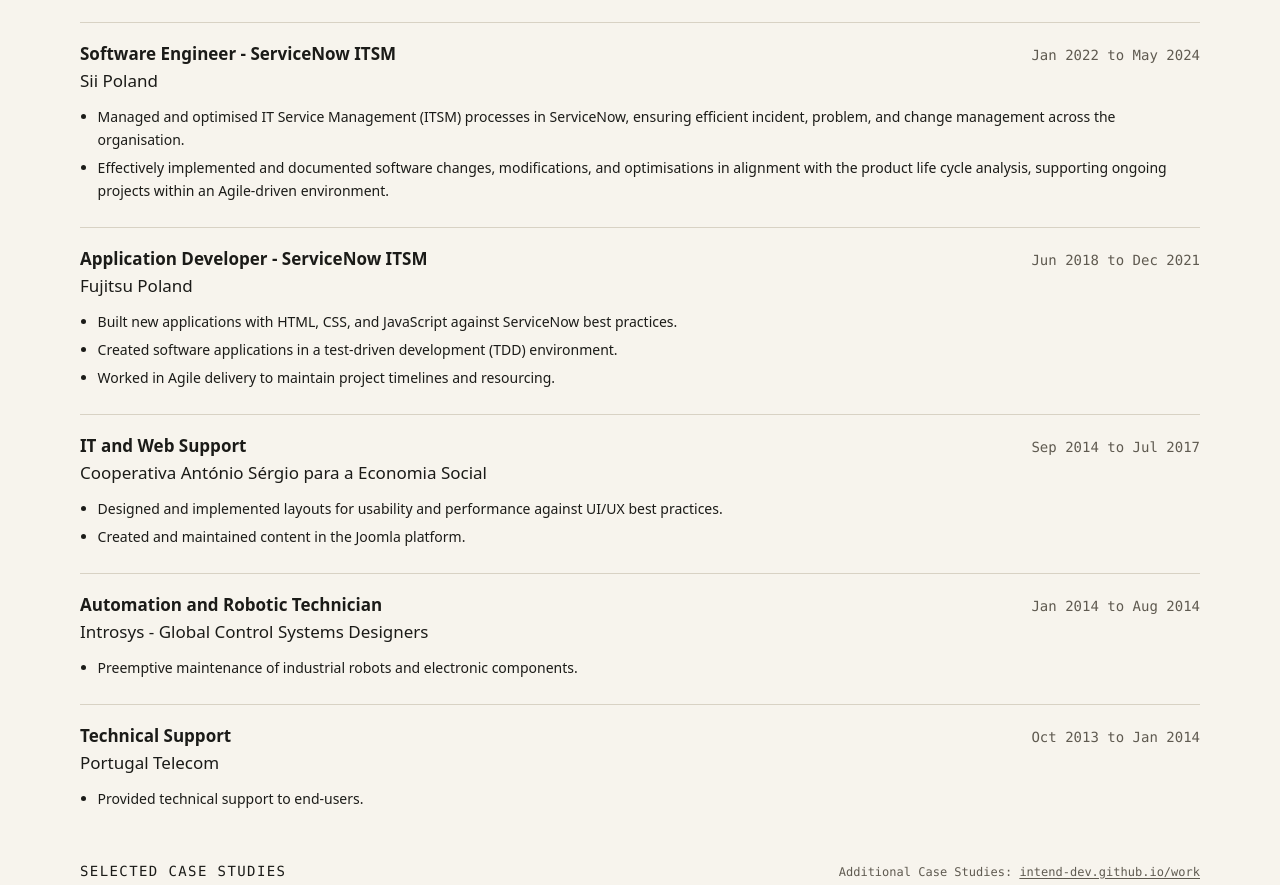
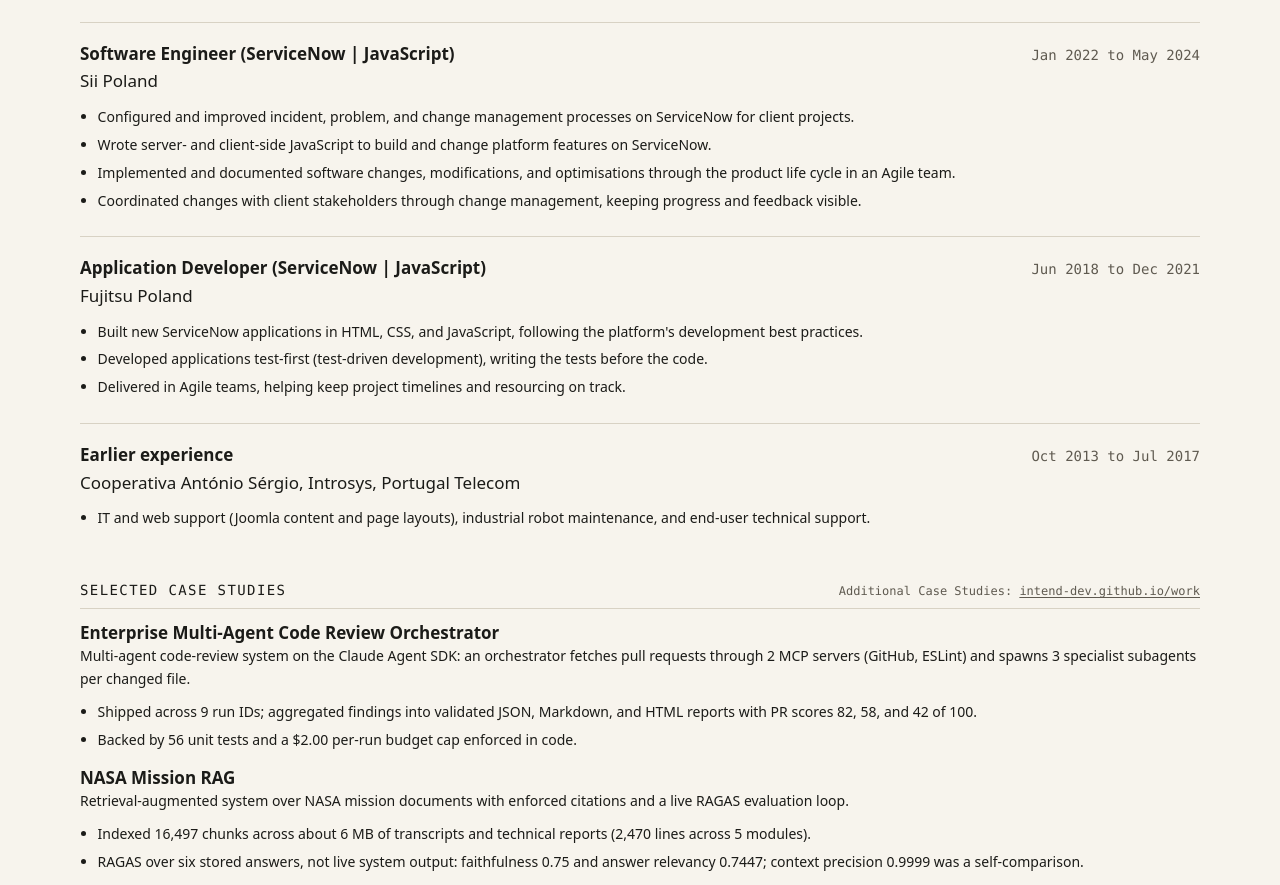
Before and after one commit to intend-dev/intend-dev.github.io, an Astro site: page /cv in a window 1280 px wide. Shown: the part 840-1725 px from the top of the page. Built offline with nearby package versions, Linux system fonts and the light colour scheme; Astro itself is replaced by a stand-in of ours.

Commit message:
Sync Sii, Fujitsu, and earlier experience, and drop the six-roles note.
The homepage Experience fact now has no caption, matching Education. The reprinted CV stays on two A4 pages.

Co-authored-by: Francisco <mat.francisco@proton.me>

```diff
--- a/src/data/career.ts
+++ b/src/data/career.ts
@@ -18,46 +18,31 @@ export const experience = [
   },
   {
     "company": "Sii Poland",
-    "role": "Software Engineer - ServiceNow ITSM",
+    "role": "Software Engineer (ServiceNow | JavaScript)",
     "period": "Jan 2022 to May 2024",
     "bullets": [
-      "Managed and optimised IT Service Management (ITSM) processes in ServiceNow, ensuring efficient incident, problem, and change management across the organisation.",
-      "Effectively implemented and documented software changes, modifications, and optimisations in alignment with the product life cycle analysis, supporting ongoing projects within an Agile-driven environment."
+      "Configured and improved incident, problem, and change management processes on ServiceNow for client projects.",
+      "Wrote server- and client-side JavaScript to build and change platform features on ServiceNow.",
+      "Implemented and documented software changes, modifications, and optimisations through the product life cycle in an Agile team.",
+      "Coordinated changes with client stakeholders through change management, keeping progress and feedback visible."
     ]
   },
   {
     "company": "Fujitsu Poland",
-    "role": "Application Developer - ServiceNow ITSM",
+    "role": "Application Developer (ServiceNow | JavaScript)",
     "period": "Jun 2018 to Dec 2021",
     "bullets": [
-      "Built new applications with HTML, CSS, and JavaScript against ServiceNow best practices.",
-      "Created software applications in a test-driven development (TDD) environment.",
-      "Worked in Agile delivery to maintain project timelines and resourcing."
+      "Built new ServiceNow applications in HTML, CSS, and JavaScript, following the platform's development best practices.",
+      "Developed applications test-first (test-driven development), writing the tests before the code.",
+      "Delivered in Agile teams, helping keep project timelines and resourcing on track."
     ]
   },
   {
-    "company": "Cooperativa António Sérgio para a Economia Social",
-    "role": "IT and Web Support",
-    "period": "Sep 2014 to Jul 2017",
+    "company": "Cooperativa António Sérgio, Introsys, Portugal Telecom",
+    "role": "Earlier experience",
+    "period": "Oct 2013 to Jul 2017",
     "bullets": [
-      "Designed and implemented layouts for usability and performance against UI/UX best practices.",
-      "Created and maintained content in the Joomla platform."
-    ]
-  },
-  {
-    "company": "Introsys - Global Control Systems Designers",
-    "role": "Automation and Robotic Technician",
-    "period": "Jan 2014 to Aug 2014",
-    "bullets": [
-      "Preemptive maintenance of industrial robots and electronic components."
-    ]
-  },
-  {
-    "company": "Portugal Telecom",
-    "role": "Technical Support",
-    "period": "Oct 2013 to Jan 2014",
-    "bullets": [
-      "Provided technical support to end-users."
+      "IT and web support (Joomla content and page layouts), industrial robot maintenance, and end-user technical support."
     ]
   }
 ] as const;
--- a/src/pages/index.astro
+++ b/src/pages/index.astro
@@ -135,7 +135,7 @@ const capabilities = [
            this section at the story; the facts follow the narrative. The old About
            heading was dropped by the owner: it restated the hero and the contact note. -->
       <div class="facts">
-        <Fact id="experience" title={copy.sections.experience} note="Six roles across data, platforms, and support">
+        <Fact id="experience" title={copy.sections.experience}>
           {experience.map((role) => (
             <article class="cv-entry">
               <div class="entry-head">
```
Also changed, not shown: 1 other file.
